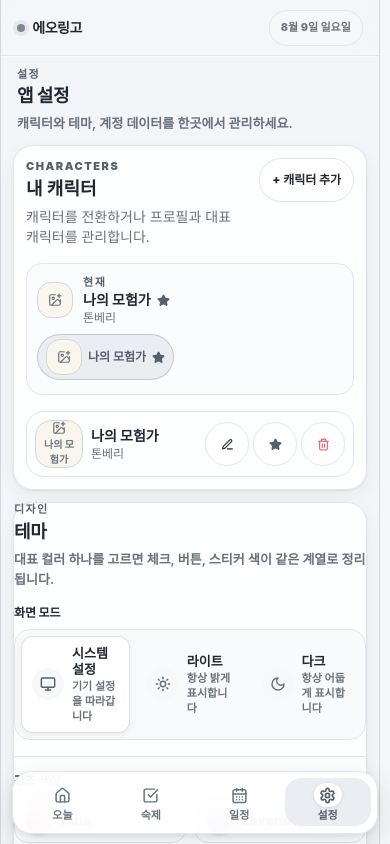
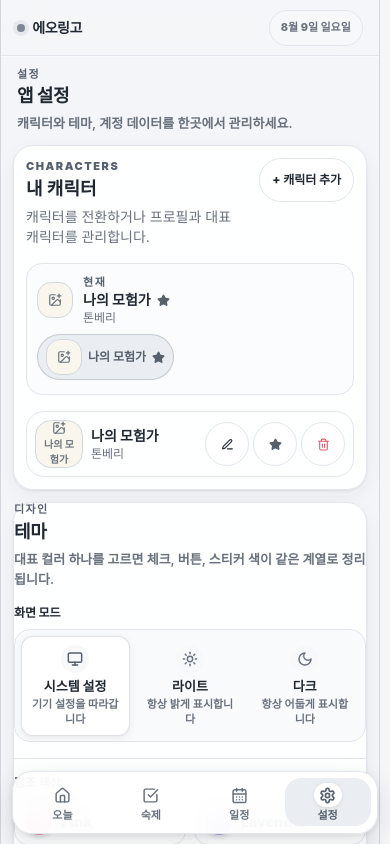
Before and after one commit to ddthing/eoringo, a React (Vite) app: page /settings in a window 390 px wide. Shown: the top 844 px of the page. Built offline with nearby package versions, Linux system fonts and the light colour scheme; a web font is replaced by a local one.

Commit message:
fix: contain settings text on mobile

```diff
--- a/src/components/settings/SettingsInfoPanels.tsx
+++ b/src/components/settings/SettingsInfoPanels.tsx
@@ -4,7 +4,7 @@ import { Badge, Card, StatusMessage } from "../ui";
 export const NotificationSettingsPanel = () => (
   <Card className="space-y-3">
     <div className="flex items-start justify-between gap-3">
-      <div>
+      <div className="min-w-0">
         <p className="muted-label">notifications</p>
         <h2 className="text-lg font-bold">알림</h2>
         <p className="mt-1 text-sm text-ink-muted">
--- a/src/components/settings/ThemeSettingsPanel.tsx
+++ b/src/components/settings/ThemeSettingsPanel.tsx
@@ -60,7 +60,7 @@ export const ThemeSettingsPanel = () => {
                 key={themeColor.id}
                 type="button"
                 className={[
-                  "flex min-h-12 items-center gap-2 rounded-[14px] border bg-card/88 px-2.5 py-2 text-left outline-none transition active:scale-[0.99] focus-visible:ring-2 focus-visible:ring-primary/35",
+                  "flex min-h-12 min-w-0 w-full items-center gap-2 rounded-[14px] border bg-card/88 px-2.5 py-2 text-left outline-none transition active:scale-[0.99] focus-visible:ring-2 focus-visible:ring-primary/35",
                   selected
                     ? "border-primary bg-primary-soft/60 text-primary"
                     : "border-[rgb(var(--color-line-muted))] text-ink-muted",
--- a/src/styles/globals.css
+++ b/src/styles/globals.css
@@ -530,10 +530,12 @@ input[type="number"] {
 
 @layer components {
   .ui-card {
+    min-width: 0;
     border: 1px solid rgb(var(--color-outline-variant));
     border-radius: var(--shape-lg);
     background: rgb(var(--color-card) / 0.96);
     box-shadow: var(--elevation-1);
+    overflow-wrap: anywhere;
   }
 
   .ui-card[data-variant="outlined"] {
@@ -809,6 +811,8 @@ input[type="number"] {
   .ui-segmented-option {
     display: flex;
     min-height: 3.25rem;
+    min-width: 0;
+    width: 100%;
     align-items: center;
     gap: 0.5rem;
     border: 1px solid transparent;
@@ -816,6 +820,7 @@ input[type="number"] {
     padding: 0.5rem 0.65rem;
     background: transparent;
     color: rgb(var(--color-muted));
+    overflow: hidden;
     text-align: left;
     transition: background-color 150ms ease, border-color 150ms ease, color 150ms ease, transform 150ms ease;
   }
@@ -842,7 +847,9 @@ input[type="number"] {
   }
 
   .ui-segmented-copy {
+    width: 100%;
     min-width: 0;
+    overflow-wrap: anywhere;
   }
 
   .ui-segmented-label,
@@ -855,6 +862,7 @@ input[type="number"] {
     font-size: 0.8125rem;
     font-weight: 800;
     line-height: 1.25;
+    overflow-wrap: anywhere;
   }
 
   .ui-segmented-description {
@@ -863,6 +871,7 @@ input[type="number"] {
     font-size: 0.6875rem;
     font-weight: 600;
     line-height: 1.35;
+    overflow-wrap: anywhere;
   }
 
   .ui-status-message {
@@ -918,6 +927,7 @@ input[type="number"] {
   .ui-status-title {
     font-size: 0.8125rem;
     font-weight: 800;
+    overflow-wrap: anywhere;
   }
 
   .ui-status-description {
@@ -926,6 +936,7 @@ input[type="number"] {
     font-size: 0.75rem;
     font-weight: 600;
     line-height: 1.45;
+    overflow-wrap: anywhere;
   }
 
   .ui-app-container {
@@ -1033,25 +1044,31 @@ input[type="number"] {
   }
 
   .card {
+    min-width: 0;
     border: 1px solid rgb(var(--color-outline-variant));
     border-radius: var(--shape-lg);
     background: rgb(var(--color-card) / 0.96);
     padding: 0.75rem;
     box-shadow: var(--elevation-1);
+    overflow-wrap: anywhere;
   }
 
   .memo-card {
+    min-width: 0;
     border: 1px solid rgb(var(--color-outline-variant));
     border-radius: var(--shape-lg);
     background: rgb(var(--color-card) / 0.96);
     box-shadow: var(--elevation-1);
+    overflow-wrap: anywhere;
   }
 
   .home-panel {
+    min-width: 0;
     border: 1px solid rgb(var(--color-outline-variant));
     border-radius: var(--shape-xl);
     background: rgb(var(--color-card));
     box-shadow: var(--elevation-2);
+    overflow-wrap: anywhere;
   }
 
   .home-heading {
@@ -1076,10 +1093,12 @@ input[type="number"] {
   }
 
   .calendar-panel {
+    min-width: 0;
     border: 1px solid rgb(var(--color-outline-variant));
     border-radius: var(--shape-md);
     background: rgb(var(--color-card));
     box-shadow: var(--elevation-1);
+    overflow-wrap: anywhere;
   }
 
   .muted-label {
@@ -1240,6 +1259,23 @@ input[type="number"] {
   }
 }
 
+@media (max-width: 40rem) {
+  .ui-segmented-option {
+    min-height: 6rem;
+    align-items: center;
+    flex-direction: column;
+    justify-content: center;
+    gap: 0.35rem;
+    padding-inline: 0.35rem;
+    text-align: center;
+  }
+
+  .ui-segmented-icon {
+    width: 1.75rem;
+    height: 1.75rem;
+  }
+}
+
 @media (prefers-reduced-motion: reduce) {
   .ui-button,
   .ui-segmented-option,
```
